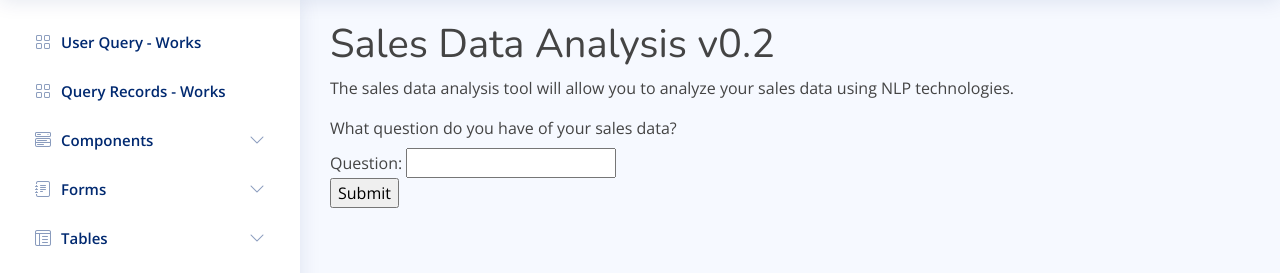
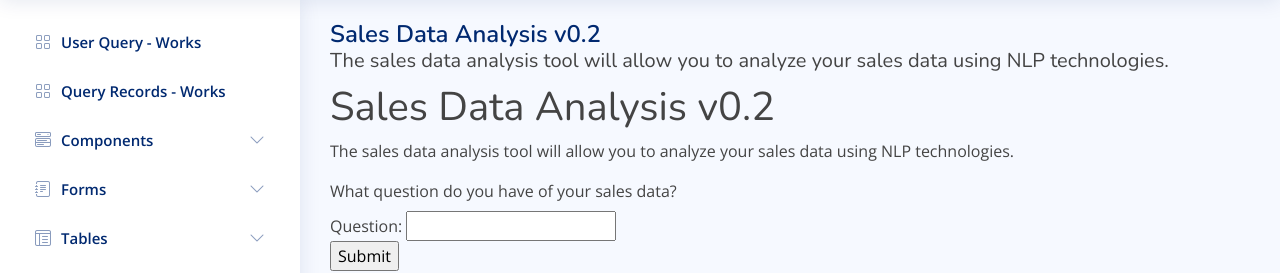
Before and after one commit to Wenjun-Mao/siads699, a Django app: page /example2/ in a window 1280 px wide. Shown: the part 60-333 px from the top of the page. Run offline with Django 4.2, Linux system fonts and the light colour scheme; some libraries are stand-ins or nearby versions.

Commit message:
pagetitle

```diff
--- a/siads699/example2/templates/example2/query.html
+++ b/siads699/example2/templates/example2/query.html
@@ -1,6 +1,12 @@
 {% extends "base_dashboard.html" %}
 
 {% block content %}
+<div class="pagetitle">
+  <h1>Sales Data Analysis v0.2</h1>
+  <h5>The sales data analysis tool will allow you to analyze your sales data using NLP technologies.</h5>
+</div><!-- End Page Title -->
+
+
 
 <h1>Sales Data Analysis v0.2</h1>
 <p>The sales data analysis tool will allow you to analyze your sales data using NLP technologies.</p>
```
